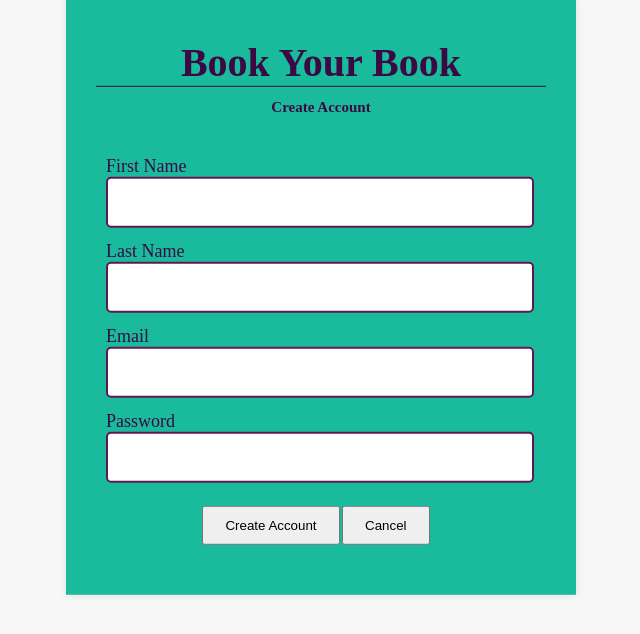
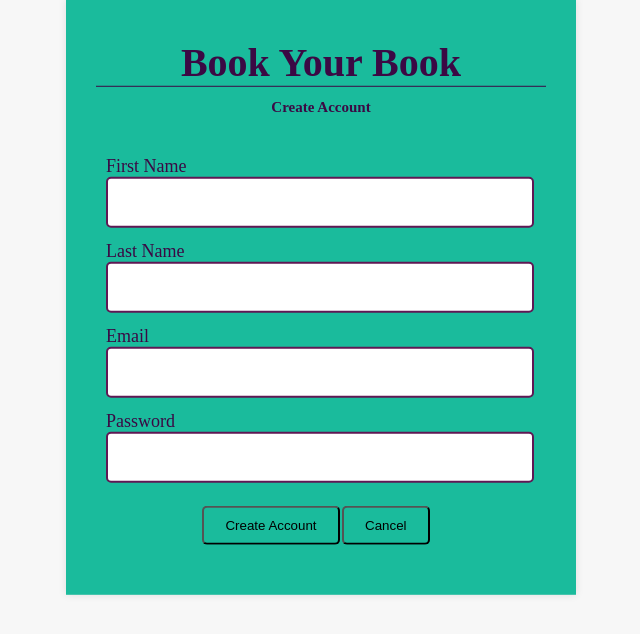
Before and after one commit to cainfe/book-your-book, a PHP site: page /pages/join.html in a window 1280 px wide. Shown: the part 83-717 px from the top of the page, without its empty margins (319-959 px from the left). Run offline with PHP 8.4, Linux system fonts and the light colour scheme; some web fonts are replaced.

Commit message:
Edited the look of buttons

```diff
--- a/styles/style.css
+++ b/styles/style.css
@@ -24,6 +24,16 @@ html {
 	background: var(--fourthColor);
 	padding: 30px;
 	box-shadow: 0 0 8px rgba(0,0,0,0.1);
+}
+
+button {
+	background-color: var(--fourthColor);
+	border-radius: 5px;
+}
+
+button:active{
+	outline: none;
+	border-color: var(--thirdColor);
 }
 
 .user-sensitive {
@@ -139,7 +149,6 @@ html {
 
 .form-submit-btn:active{
 	outline: none;
-	border-color: var(--thirdColor);
 }
 
 .data-input:focus {
```
